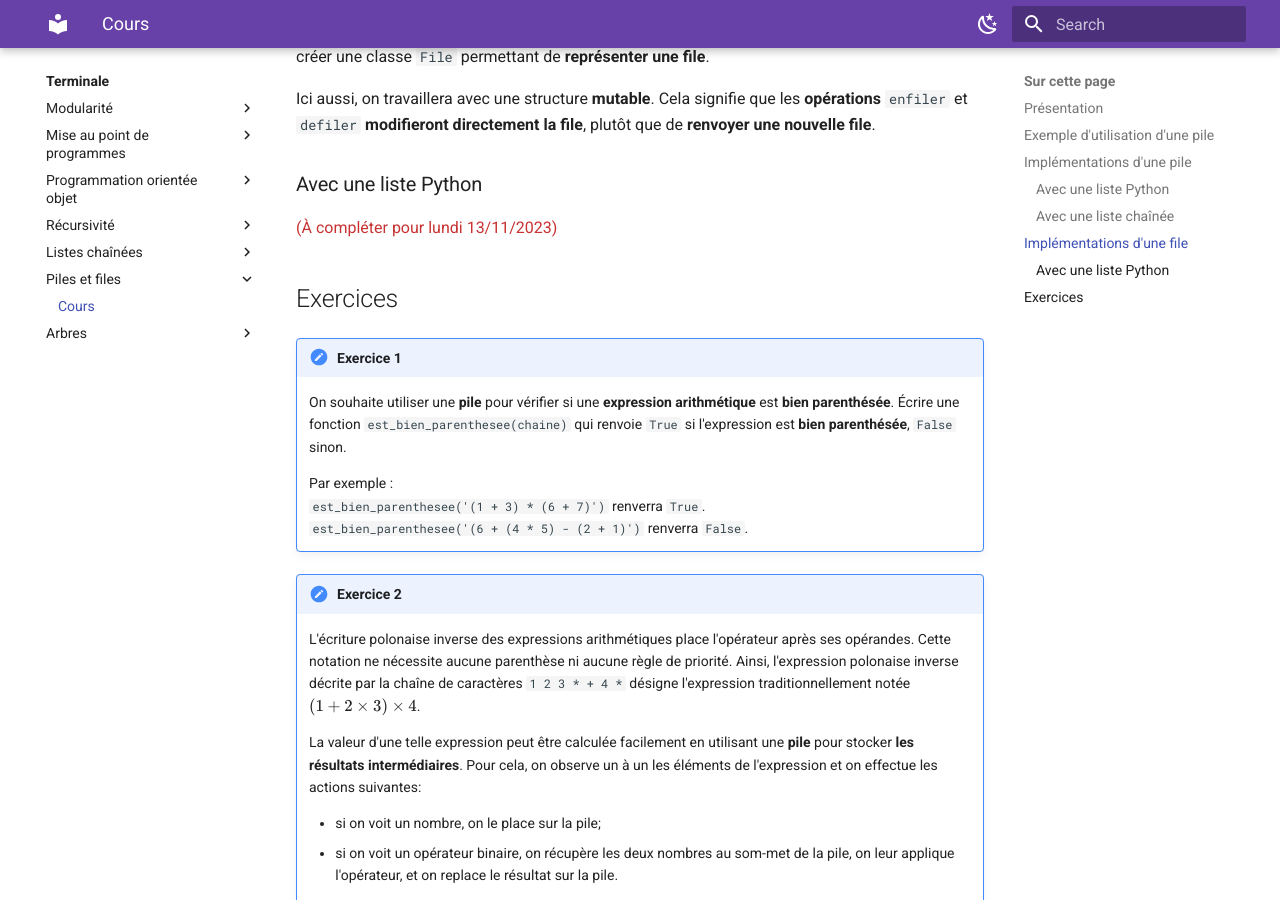
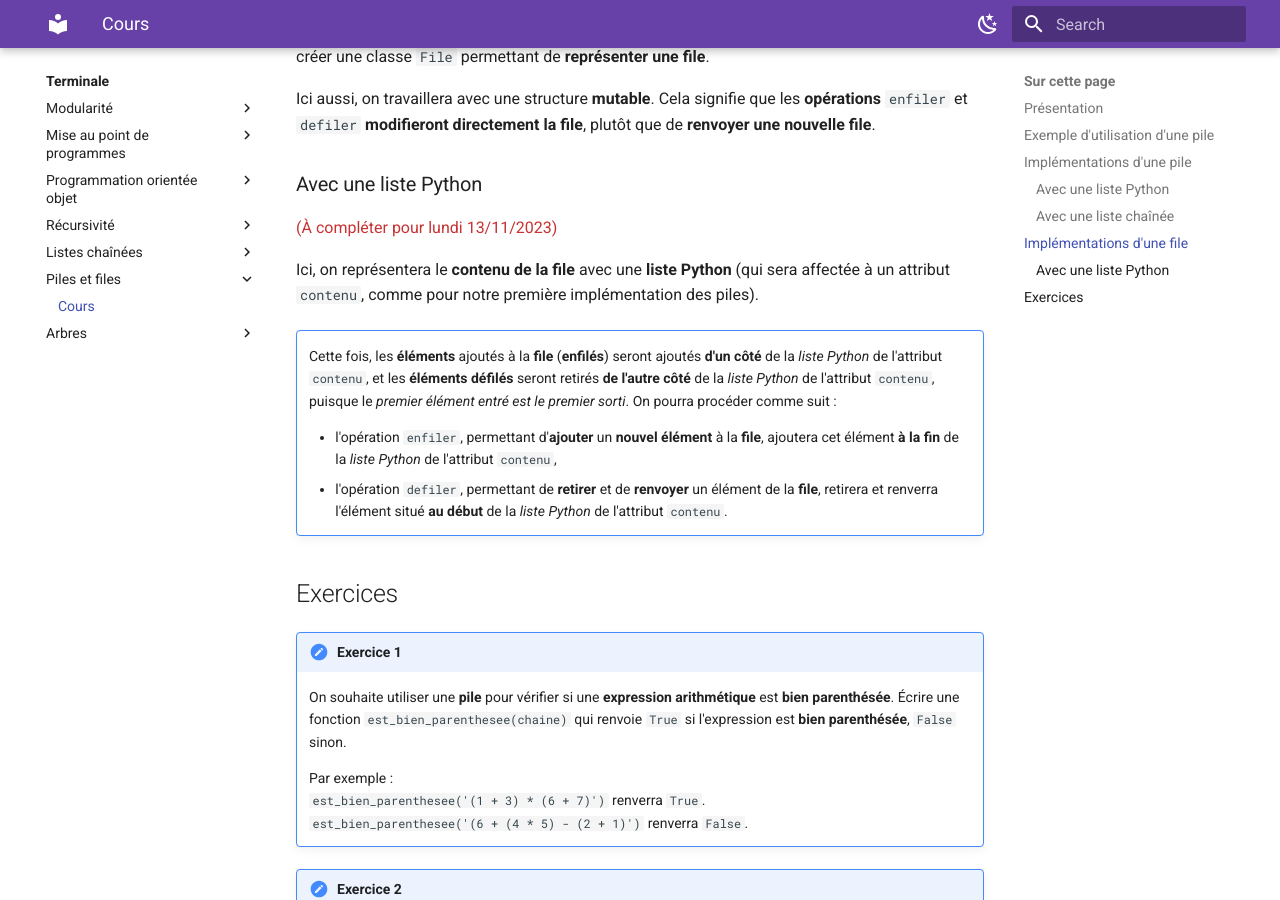
Before and after one commit to erwandemerville/nsi, an MkDocs documentation site: the page built from docs/terminale/pilesfiles/cours.md, in a window 1280 px wide and 900 px high, scrolled down 7820 px. Built offline with MkDocs 1.6.1 and Material for MkDocs 9.7.7, drawn with Linux system fonts in a browser that asks for light colours.

Commit message:
MAJ piles files

```diff
--- a/docs/terminale/pilesfiles/cours.md
+++ b/docs/terminale/pilesfiles/cours.md
@@ -387,6 +387,14 @@ Cela signifie que les **opérations** `enfiler` et `defiler` **modifieront direc
 
 <span style="color:rgb(200,50,50)">(À compléter pour lundi 13/11/2023)</span>
 
+Ici, on représentera le **contenu de la file** avec une **liste Python** (qui sera affectée à un attribut `contenu`, comme pour notre première implémentation des piles).
+
+!!! note ""
+    Cette fois, les **éléments** ajoutés à la **file** (**enfilés**) seront ajoutés **d'un côté** de la *liste Python* de l'attribut `contenu`, et les **éléments défilés** seront retirés **de l'autre côté** de la *liste Python* de l'attribut `contenu`, puisque le *premier élément entré est le premier sorti*. On pourra procéder comme suit :
+
+    - l'opération `enfiler`, permettant d'**ajouter** un **nouvel élément** à la **file**, ajoutera cet élément **à la fin** de la *liste Python* de l'attribut `contenu`,
+    - l'opération `defiler`, permettant de **retirer** et de **renvoyer** un élément de la **file**, retirera et renverra l'élément situé **au début** de la *liste Python* de l'attribut `contenu`.
+
 ## Exercices
 
 !!! note "Exercice 1"
```
